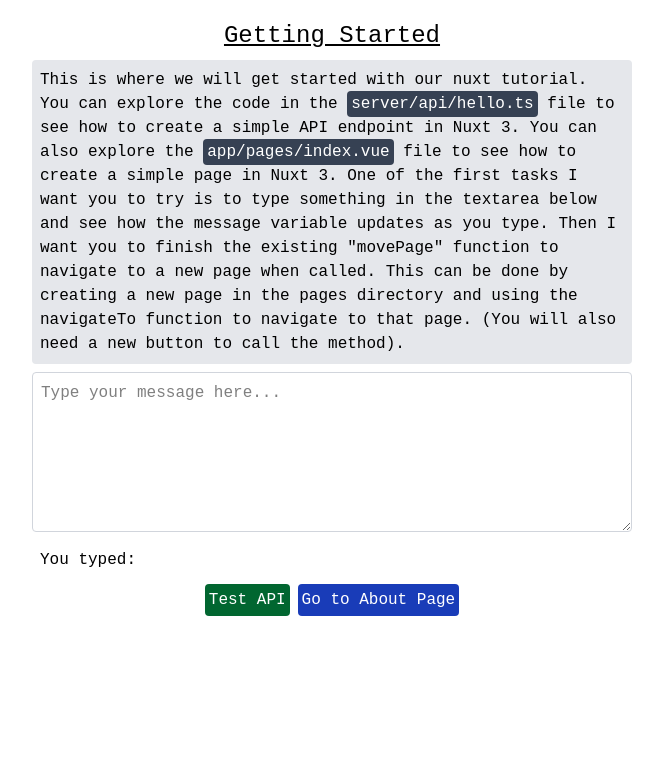
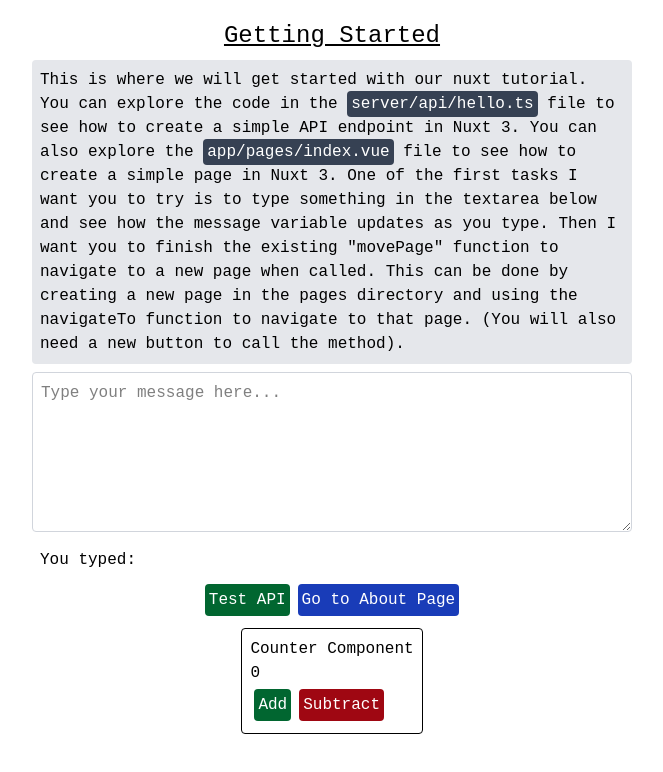
Before and after one commit to CarterrRyan1/Nuxt-Tutorial, a Nuxt app: page / in a window 1280 px wide. Both pictures are taken after a click on the button "Get Started". Shown: the top 772 px of the page, without its empty margins (308-971 px from the left). Built offline with nearby package versions, Linux system fonts and the light colour scheme.

Commit message:
✅ Task 4: Component Creation & Reusability

```diff
--- /dev/null
+++ b/app/components/counter.vue
@@ -0,0 +1,21 @@
+<template>
+        <div class="border border-solid border-black p-2 m-2 rounded-sm">
+            <h1>Counter Component</h1>
+            <p>{{ counter || 0 }}</p>
+            <div>
+                <button @click="add" class="rounded-sm bg-green-800 hover:bg-green-700 p-1 m-1 text-white">Add</button>
+                <button @click="subtract"
+                    class="rounded-sm bg-red-800 hover:bg-red-700 p-1 m-1 text-white">Subtract</button>
+            </div>
+        </div>
+</template>
+<script setup lang="ts">
+import { ref } from 'vue';
+const counter = ref<number>(0);
+const add = (): void => {
+    counter.value++;
+}
+const subtract = () => {
+    counter.value--;
+}
+</script>
--- a/app/pages/index.vue
+++ b/app/pages/index.vue
@@ -25,6 +25,9 @@
             <button @click="testApi" class="rounded-sm bg-green-800 hover:bg-green-700 p-1 m-1 text-white">Test API</button>
             <button @click="movePage" class="rounded-sm bg-blue-800 hover:bg-blue-700 p-1 m-1 text-white">Go to About Page</button>
         </div>
+        <div>
+            <counter/>
+        </div>
     </div>
 </template>
 <script setup lang="ts">
```
